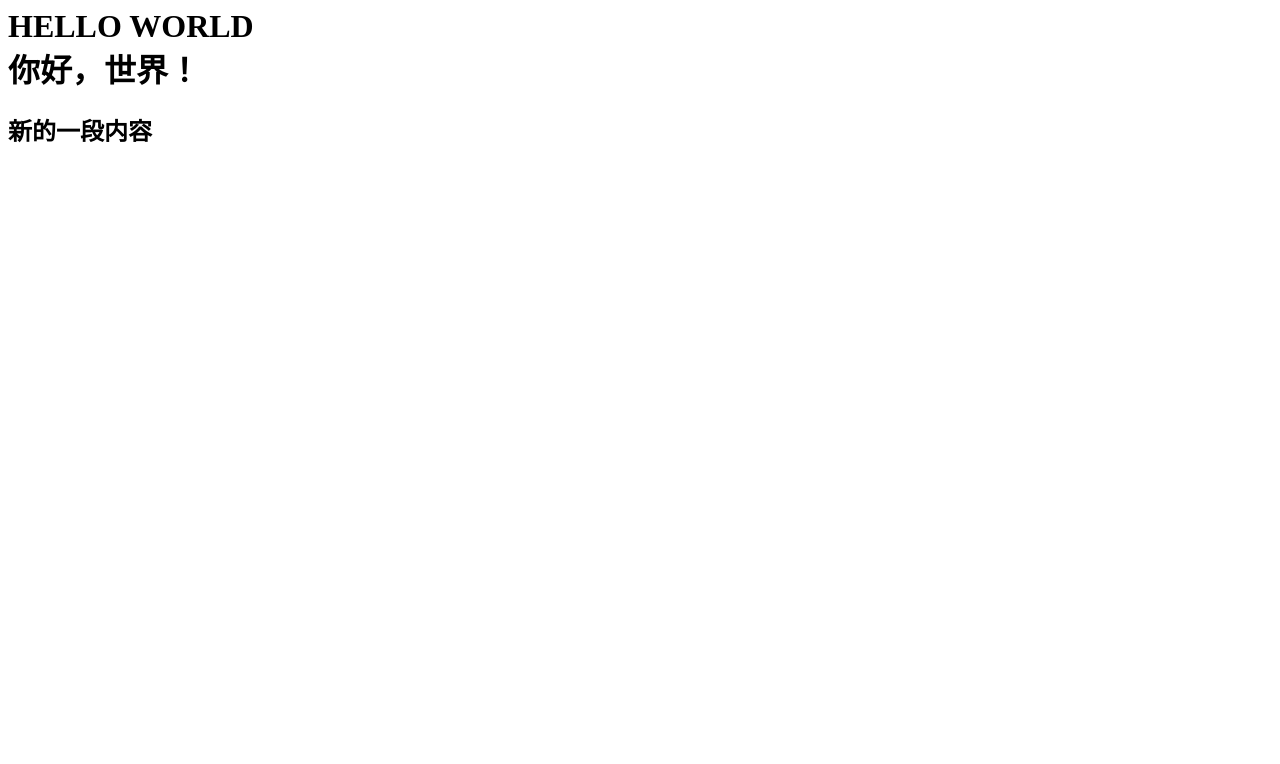
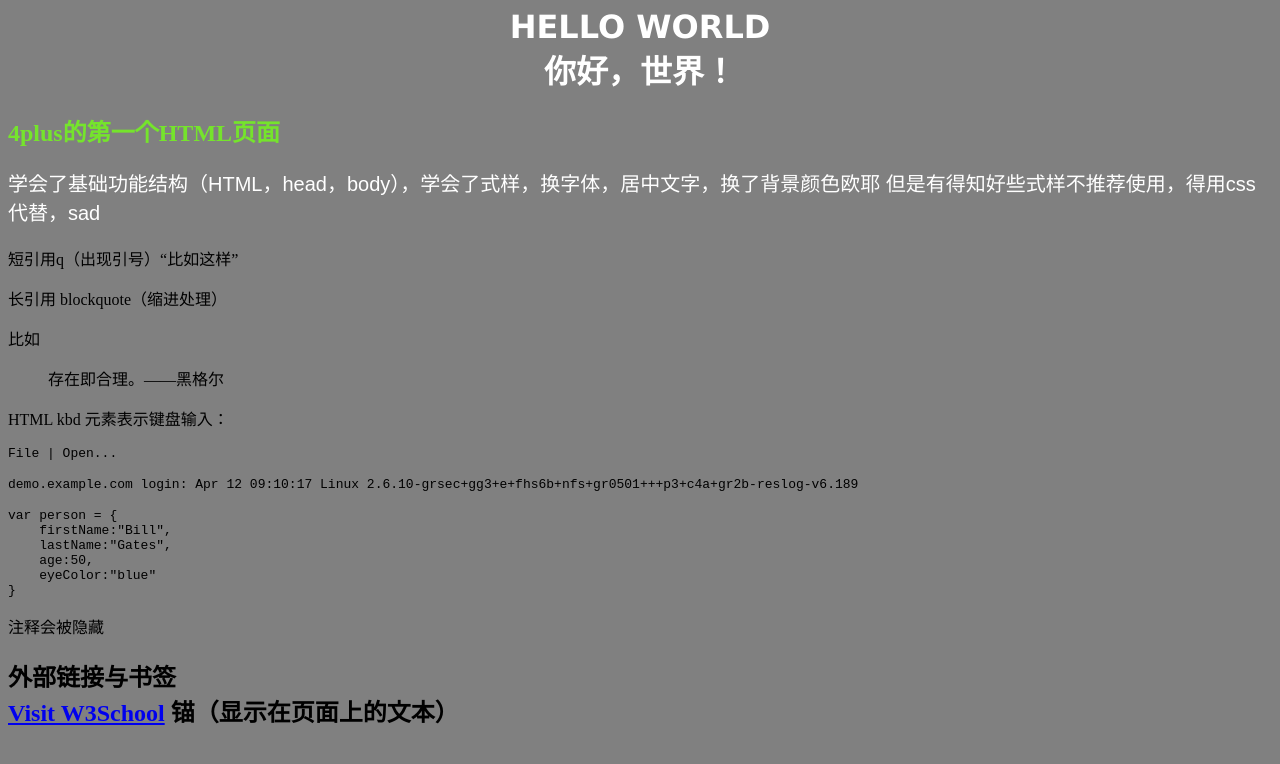
Before and after one commit to 4plus-ma/4plus-ma.github.io, a plain HTML site: page index.html in a window 1280 px wide. Drawn offline with Linux system fonts and the light colour scheme.

Commit message:
1023update
update

```diff
--- a/index.html
+++ b/index.html
@@ -4,9 +4,52 @@
   <meta charset="utf-8" />
 </head>
 
-<body>
-  <h1>HELLO WORLD <br> 你好，世界！</h1>
-  <h2>新的一段内容 </h2>
+<body style="background-color:grey">
+  <h1 style="font-family:verdana;color:white;text-align:center">HELLO WORLD <br> 你好，世界！</h1>
+  <h2 style="color:#75e42c"> 4plus的第一个HTML页面</h2>
+
+  <p style="font-family:arial;color:#ffffff;font-size:20px;">学会了基础功能结构（HTML，head，body），学会了式样，换字体，居中文字，换了背景颜色欧耶 但是有得知好些式样不推荐使用，得用css代替，sad</p>
+
+<p>短引用q（出现引号）<q>比如这样</q></p>
+
+<p>长引用 blockquote（缩进处理）</p>
+
+<p>比如</p>
+<blockquote cite="http://www.worldwildlife.org/who/index.html">
+存在即合理。——黑格尔
+</blockquote>
+
+
+<p>HTML kbd 元素表示键盘输入：</p>
+
+<p><kbd>File | Open...</kbd></p>
+
+<p><samp>
+demo.example.com login: Apr 12 09:10:17
+Linux 2.6.10-grsec+gg3+e+fhs6b+nfs+gr0501+++p3+c4a+gr2b-reslog-v6.189
+</samp></p>
+
+
+<code>
+<pre>
+var person = {
+    firstName:"Bill",
+    lastName:"Gates",
+    age:50,
+    eyeColor:"blue"
+}
+</pre>
+</code>
+<!-- This is a comment -->
+
+<p>注释会被隐藏</p>
+
+<!-- Remember to add more information here -->
+
+<h2>外部链接与书签<br>
+<a href="http://www.w3school.com.cn/">Visit W3School</a>
+
+<a name="label">锚（显示在页面上的文本）</a>
 </body>
 
 </html>
```
